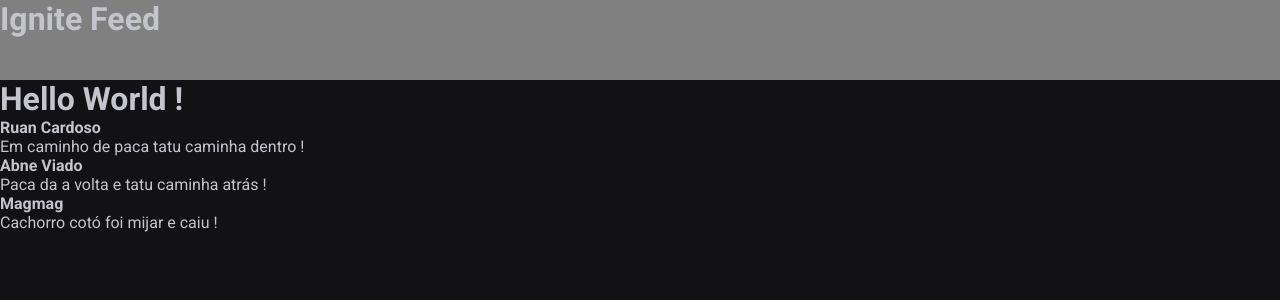
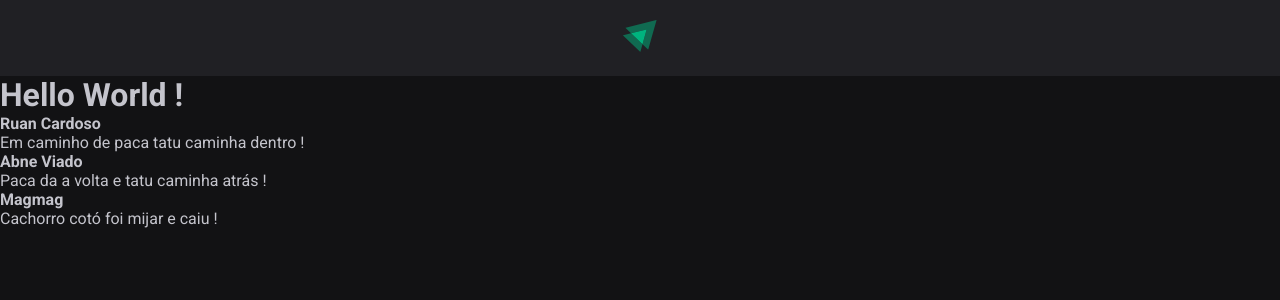
Before and after one commit to RuanCxrdoso/Ignite-Feed, a React (Vite) app: page / in a window 1280 px wide. Shown: the top 300 px of the page. Built offline with nearby package versions, Linux system fonts and the light colour scheme.

Commit message:
feat: Header component

```diff
--- a/src/components/Header.jsx
+++ b/src/components/Header.jsx
@@ -1,10 +1,13 @@
 /* eslint-disable react/prop-types */
 import styles from './Header.module.css'
+import igniteLogo from '../assets/ignite-logo.svg'
 
 export function Header() {
   return (
-    <>
-      <h1 className={styles.header}>Ignite Feed</h1>
-    </>
+    <header className={styles.header}>
+      <div>
+        <img src={igniteLogo} alt="Ignite logo" />
+      </div>
+    </header>
   )
 }
--- a/src/components/Header.module.css
+++ b/src/components/Header.module.css
@@ -1,4 +1,10 @@
 .header {
-  background-color: #808080;
-  height: 80px;
+  background-color: var(--gray-800);
+  display: flex;
+  justify-content: center;
+  padding: 1.25rem 0;
 }
+
+.header img {
+  height: 2rem;
+}
```
Also changed, not shown: src/assets/ignite-logo.svg (added).
